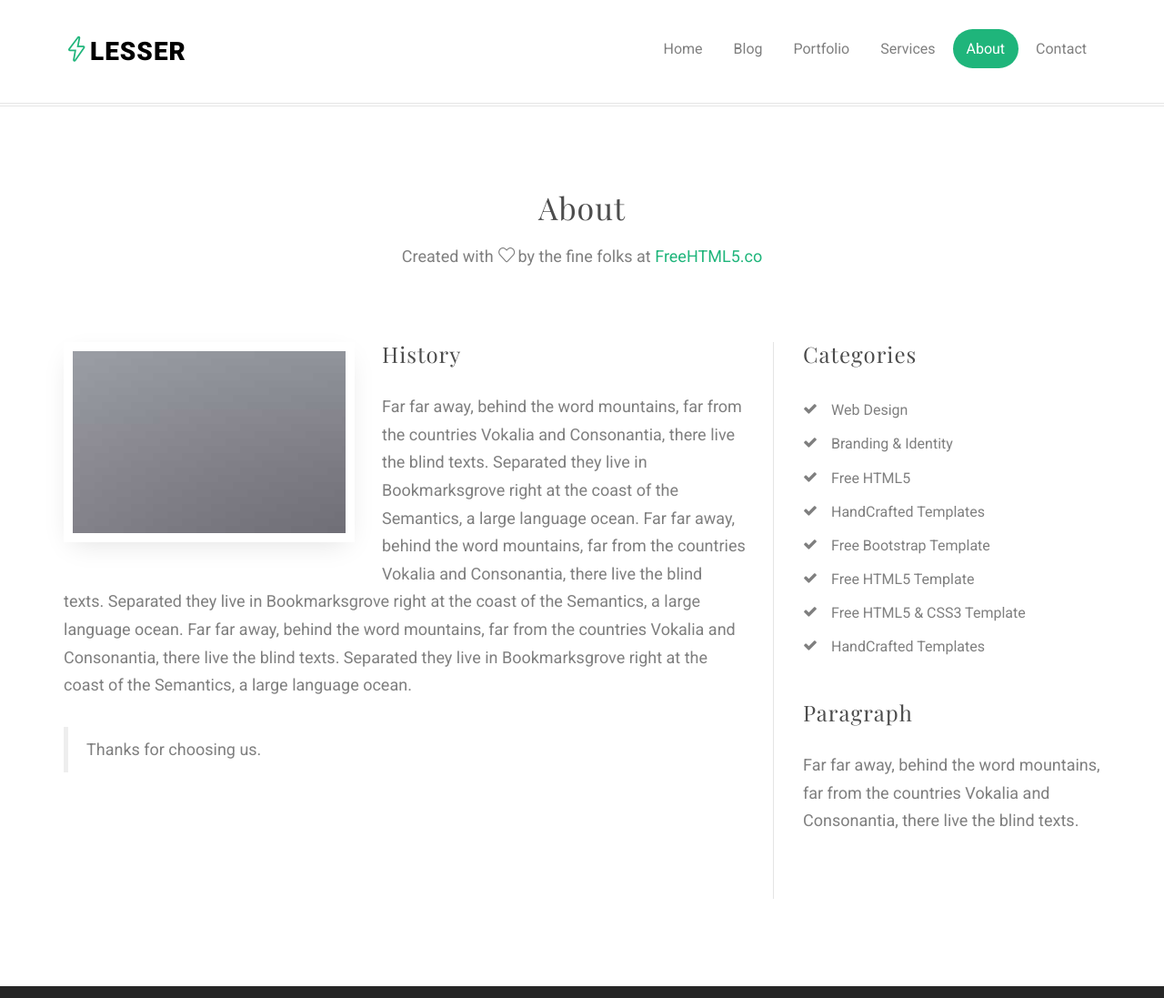
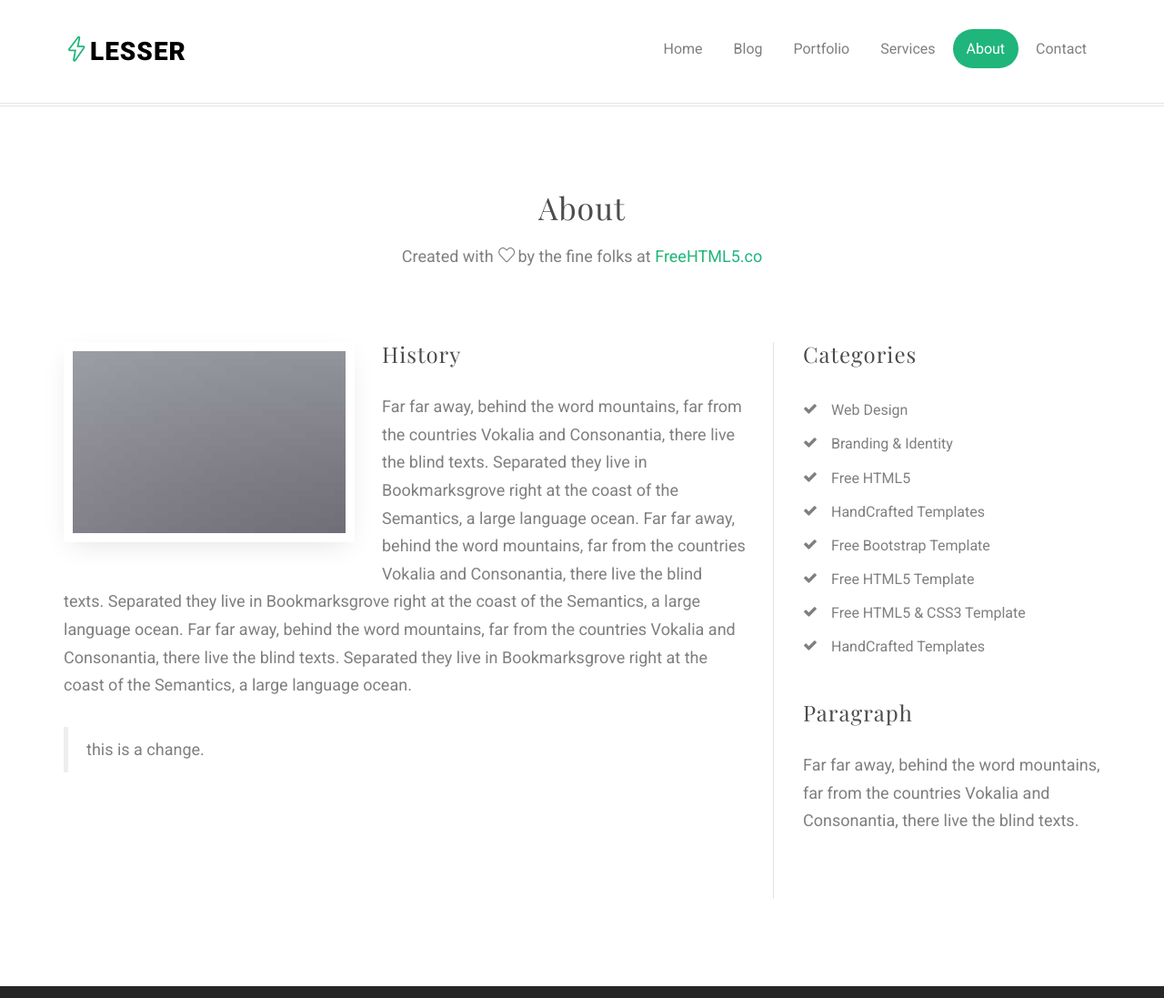
Before and after one commit to hemantlinux/sampleweb, a plain HTML site: page about.html in a window 1280 px wide. Shown: the top 1097 px of the page at 91% size. Drawn offline with nearby package versions, Linux system fonts and the light colour scheme; files whose address does not match are found by name.

Commit message:
add about.html

```diff
--- a/about.html
+++ b/about.html
@@ -102,7 +102,7 @@
 								<h3>History</h3>
 								<p>Far far away, behind the word mountains, far from the countries Vokalia and Consonantia, there live the blind texts. Separated they live in Bookmarksgrove right at the coast of the Semantics, a large language ocean. Far far away, behind the word mountains, far from the countries Vokalia and Consonantia, there live the blind texts. Separated they live in Bookmarksgrove right at the coast of the Semantics, a large language ocean. Far far away, behind the word mountains, far from the countries Vokalia and Consonantia, there live the blind texts. Separated they live in Bookmarksgrove right at the coast of the Semantics, a large language ocean.</p>
 								<blockquote>
-									<p>Thanks for choosing us.</p>
+									<p>this is a change.</p>
 								</blockquote>
 							</div>
 						</div>
```
